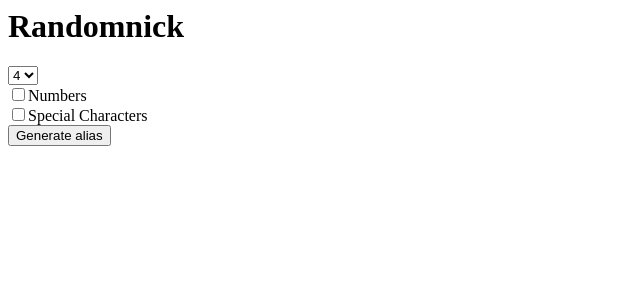
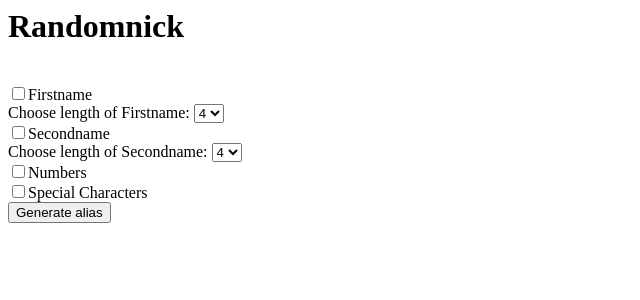
Before and after one commit to Kolawole-Ikeoluwa-Joshua/randomnick, a Django app: page / in a window 1280 px wide. Shown: the top 300 px of the page, without its empty margins (0-640 px from the left). Run offline with Django 3.2, Linux system fonts and the light colour scheme.

Commit message:
added new features to homepage

```diff
--- a/randomizer/templates/randomizer/home.html
+++ b/randomizer/templates/randomizer/home.html
@@ -1,6 +1,27 @@
 <h1>Randomnick</h1>
 
+
+
 <form action="{% url 'randomnickname' %}">
+
+    <br>
+    <input type="checkbox" name="firstname">Firstname
+    <br>
+    <label for="firstname">Choose length of Firstname:</label>
+    <select name="length">
+        <option value="2">2</option>
+        <option value="3">3</option>
+        <option value="4" selected>4</option>
+        <option value="5">5</option>
+        <option value="6">6</option>
+        <option value="7">7</option>
+
+    </select>
+
+    <br>
+    <input type="checkbox" name="secondname">Secondname
+    <br>
+    <label for="secondname">Choose length of Secondname:</label>
     <select name="length">
         <option value="2">2</option>
         <option value="3">3</option>
```
